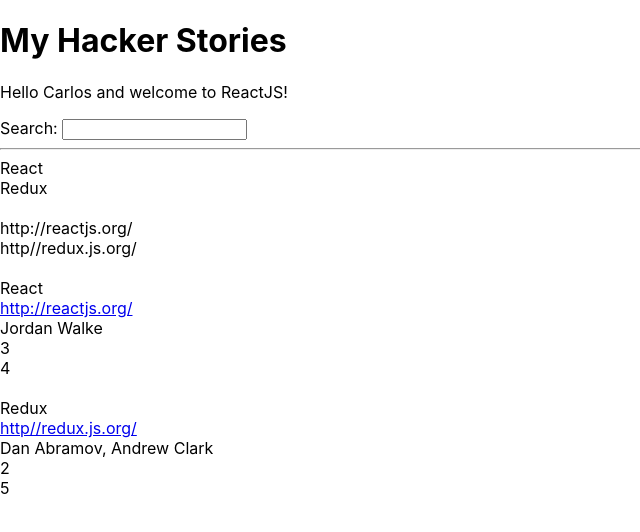
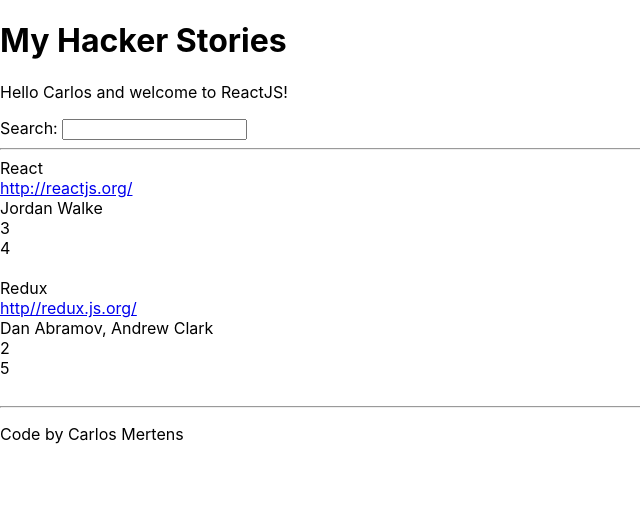
Before and after one commit to carlosmertens/hacker-stories, a React (Create React App) app: page / in a window 1280 px wide. Shown: the top 532 px of the page, without its empty margins (0-640 px from the left). Built offline with nearby package versions, Linux system fonts and the light colour scheme.

Commit message:
Add class to get developer name

```diff
--- a/src/App.js
+++ b/src/App.js
@@ -22,13 +22,14 @@
     points: 5,
     objectID: 1,
   },
-]
+];
 
 // To show rendering function in JSX
 function getLang(lang) {
   return lang;
 }
 
+// Root component or parent component of the List component
 function App() {
   return (
     <div>
@@ -37,24 +38,40 @@
       {/* Render primitive variables */}
       <p>Hello {welcome.name} and welcome to {getLang(welcome.lang)}!</p>
 
+      {/* Add Search input box */}
       <label htmlFor="search">Search: </label>
       <input id="search" type="text" />
 
       <hr />
 
-      {/* render the list here */}
+      {/* // Render list elements
       {list.map(function(item) {
         return <div>{item.title}</div>;
-      })}
-
-      <br />
+      })} <br />
 
       {list.map(item => {
         return <div>{item.url}</ div>;
       })}
 
-      <br />
+      <hr /> */}
 
+      {/* Call List component */}
+      <List />
+
+      {/* Footnote */}
+      <hr />
+      <p>Code by {name.getName()}</p>
+
+
+    </div>
+  );
+}
+
+// Create List function componet to render array
+// Child component of the App component
+function List() {
+  return (
+    <div>
       {list.map(function(item) {
         return (
           <div key={item.objectID}>
@@ -68,9 +85,21 @@
           </div>
         );
       })}
-
     </div>
-  );
+  )
 }
 
+class Developer {
+  constructor(firstName, lastName) {
+    this.firstName = firstName;
+    this.lastName = lastName;
+  }
+
+  getName() {
+    return this.firstName + " " + this.lastName;
+  }
+}
+
+const name = new Developer('Carlos', 'Mertens')
+
 export default App;
```
